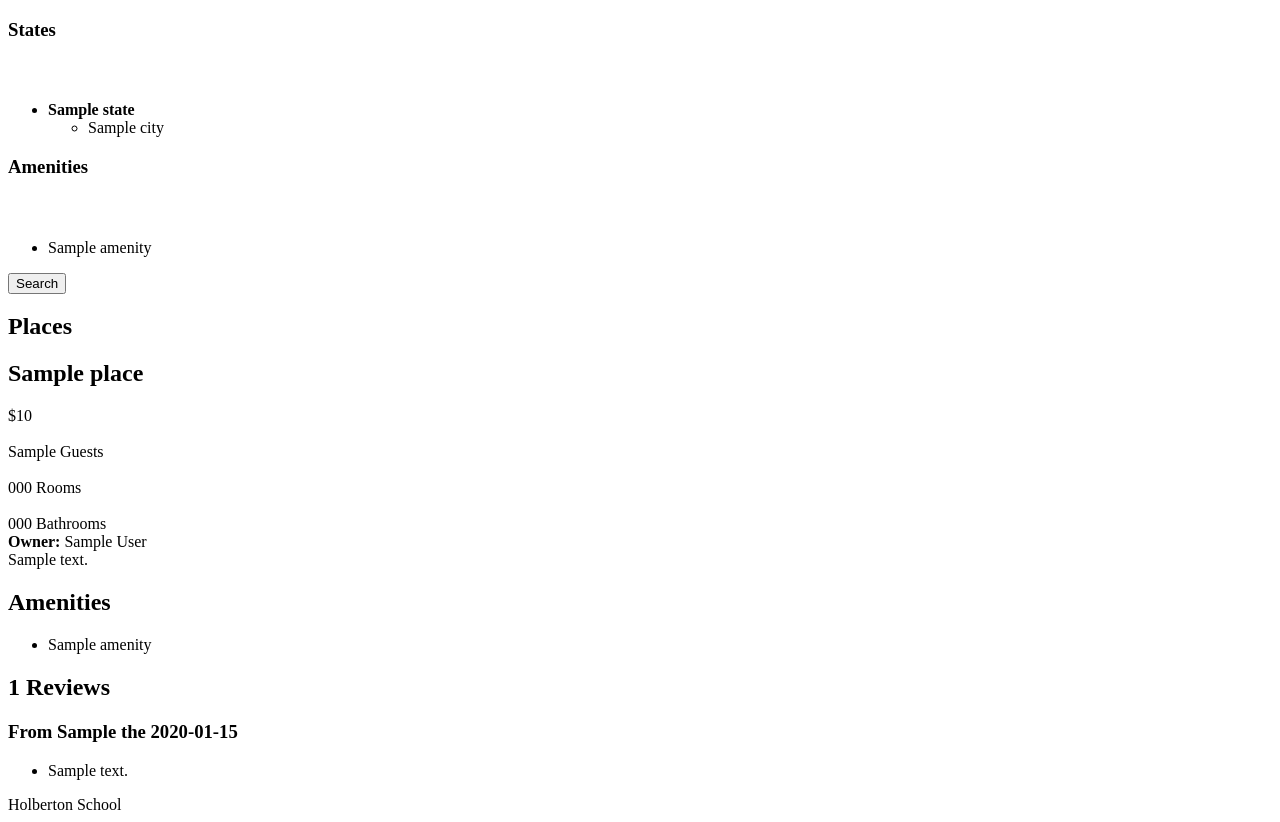
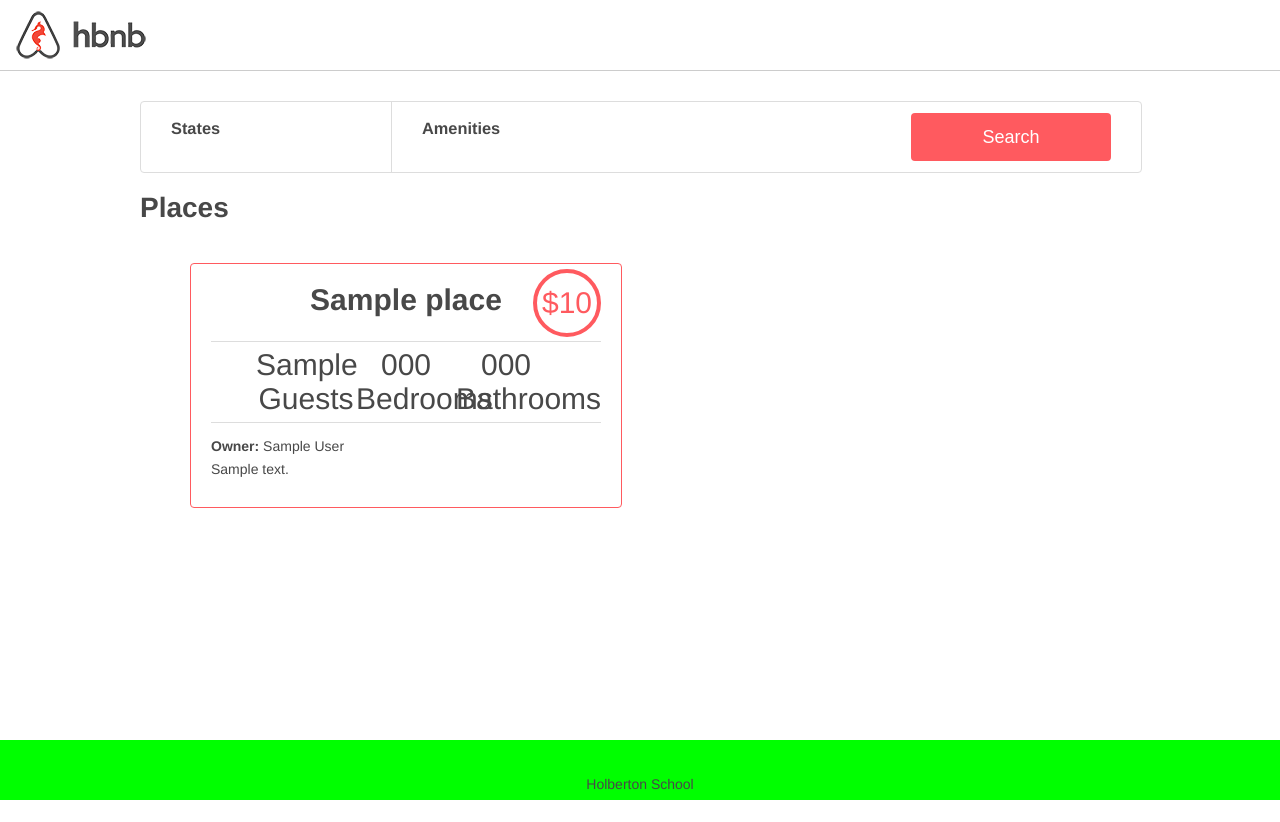
Before and after one commit to tinashelorenzi/AirBnB_clone_v4, a Flask app: template web_dynamic/templates/0-hbnb.html in a window 1280 px wide. After the commit the page ends 800 px from the top, so only its background shows below. Run offline with Flask 3, Linux system fonts and the light colour scheme; the template is opened without the code that fills it: most values are stand-ins (such as "Sample title", 1, 10 or a date in 2020); some libraries are stand-ins or nearby versions.

Commit message:
Fix jinja

```diff
--- a/web_dynamic/templates/0-hbnb.html
+++ b/web_dynamic/templates/0-hbnb.html
@@ -1,119 +1,78 @@
 <!DOCTYPE html>
-<HTML lang="en">
-  <HEAD>
-    <META charset="utf-8">
-    <META name="viewport" content="width=device-width, initial-scale=1">
-    <TITLE>HBnB</TITLE>
-    <LINK rel="stylesheet"
-    	href={{ "../static/styles/reset.css" ~ cache_id }}>
-    <LINK rel="stylesheet"
-    	href={{ "../static/styles/103-common.css" ~ cache_id}}>
-    <LINK rel="stylesheet"
-    	href={{ "../static/styles/103-header.css" ~ cache_id }}>
-    <LINK rel="stylesheet"
-    	href={{ "../static/styles/103-footer.css" ~ cache_id }}>
-    <LINK rel="stylesheet"
-    	href={{ "../static/styles/103-filters.css" ~ cache_id }}>
-    <LINK rel="stylesheet"
-    	href={{ "../static/styles/103-places.css" ~ cache_id }}>
-    <LINK rel="stylesheet"
-	  href={{ "https://use.fontawesome.com/releases/v5.7.2/css/all.css" ~ cache_id }}
-          integrity="sha384-fnmOCqbTlWIlj8LyTjo7mOUStjsKC4pOpQbqyi7RrhN7udi9RwhKkMHpvLbHG9Sr"
-          crossorigin="anonymous">
-    <LINK rel="icon" href={{ "../static/images/icon.png" ~ cache_id }}>
-  </HEAD>
-
-  <BODY>
-    <HEADER></HEADER>
-
-    <MAIN>
-      <DIV class="container">
-        <SECTION class="filters" role="search">
-          <DIV class="locations">
-            <H3>States</H3>
-            <H4>&nbsp;</H4>
-            <DIV class="popover">
-							<UL>
-              {% for state in states.values()|sort(attribute="name") %}
-                <LI><STRONG>{{ state.name }}</STRONG>
-                  <UL>
-                  {% for city in state.cities|sort(attribute="name") %}
-                    <LI>{{ city.name }}</LI>
-                  {% endfor %}
-                  </UL>
-                </LI>
-              {% endfor %}
-              </UL>
-            </DIV>
-
-            </DIV><DIV class="amenities">
-              <H3>Amenities</H3>
-              <H4>&nbsp;</H4>
-              <UL class="popover">
-                {% for amenity in amenities.values()|sort(attribute="name") %}
-                  <LI>{{ amenity.name}}</LI>
-                {% endfor %}
-              </UL>
-            </DIV>
-          <BUTTON>Search</BUTTON>
-        </SECTION>
-
-        <SECTION class="places">
-          <H1>Places</H1>
-          {% for place in places.values()|sort(attribute="name") %}
-          <ARTICLE>
-            <DIV class="title_box">
-              <H2>{{ place.name }}</H2>
-              <DIV class="price_by_night">&#36;{{ place.price_by_night }}</DIV>
-            </DIV>
-
-            <DIV class="information">
-              <DIV class="max_guest">
-                <I class="fa fa-users fa-3x" aria-hidden="true"></I>
-                <BR>{{ place.max_guest }} Guests
-              </DIV>
-              <DIV class="number_rooms">
-                <I class="fa fa-bed fa-3x" aria-hidden="true"></I>
-                <BR>{{ place.number_rooms }} Rooms
-              </DIV>
-              <DIV class="number_bathrooms">
-                <I class="fa fa-bath fa-3x" aria-hidden="true"></I>
-                <BR>{{ place.number_bathrooms }} Bathrooms
-              </DIV>
-            </DIV>
-
-            <DIV class="user">
-              <STRONG>Owner:</STRONG> {{ place.user.first_name }} {{ place.user.last_name }}
-            </DIV>
-
-            <DIV class="description">{{ place.description|safe }}</DIV>
-
-            <DIV class="amenities">
-              <H2>Amenities</H2>
-              {% for amenity in place.amenities|sort(attribute="name") %}
-              <UL>
-                <LI><P>{{ amenity.name }}</P></LI>
-              </UL>
-              {% endfor %}
-            </DIV>
-
-            <DIV class="reviews">
-              <H2>{{ place.reviews.__len__() }} Reviews</H2>
-              {% for review in place.reviews %}
-              <H3>From {{ review.user.first_name }} the {{ review.created_at.date().__str__() }}</H3>
-              <UL>
-                <LI><P>{{ review.text|safe }}</P></LI>
-              </UL>
-            {% endfor %}
-            </DIV>
-          </ARTICLE>
-          {% endfor %}
-        </SECTION>
-      </DIV>
-    </MAIN>
-
-    <FOOTER>
-      Holberton School
-    </FOOTER>
-  </BODY>
-</HTML>
+<html lang="en">
+  <head>
+    <meta charset="UTF-8">
+    <link rel="stylesheet" type="text/css" href="../static/styles/4-common.css?{{ cache_id }}">
+    <link rel="stylesheet" type="text/css" href="../static/styles/3-header.css?{{ cache_id }}">
+    <link rel="stylesheet" type="text/css" href="../static/styles/3-footer.css?{{ cache_id }}">
+    <link rel="stylesheet" type="text/css" href="../static/styles/6-filters.css?{{ cache_id }}">
+    <link type="text/css" rel="stylesheet" href="../static/styles/8-places.css?{{ cache_id }}">
+    <link rel="icon" href="../static/images/icon.png" />
+    <title>HBnB</title>
+  </head>
+  <body>
+    <header>
+      <div class="logo"></div>
+    </header>
+    <div class="container">
+      <section class="filters">
+	<div class="locations">
+	  <h3>States</h3>
+	  <h4>&nbsp;</h4>
+	  <div class="popover">
+	    <ul>
+	      {% for state in states %}
+	      <li>
+		<h2>{{ state[0].name }}:</h2>
+		<ul>
+		  {% for city in state[1] %}
+		  <li>{{ city.name }}</li>
+		  {% endfor %}
+		</ul>
+	      </li>
+	      {% endfor %}
+	    </ul>
+	  </div>
+	</div>
+	<div class="amenities">
+	  <h3>Amenities</h3>
+	  <h4>&nbsp;</h4>
+	  <div class="popover">
+	    <ul>
+	      {% for amenity in amenities %}
+	      <li>{{ amenity.name }}</li>
+	      {% endfor %}
+	    </ul>
+	  </div>
+	</div>
+	<button type="button">Search</button>
+      </section>
+      <div class="placesh1"><h1>Places</h1></div>
+      <section class="places">
+	<!-- <h1>Places</h1> -->
+	{% for place in places %}
+	<article>
+	  <div class="title_box">
+	    <h2>{{ place.name }}</h2>
+	    <div class="price_by_night">${{ place.price_by_night }}</div>
+	  </div>
+	  <div class="information">
+	    <div class="max_guest">{{ place.max_guest }} Guest{% if place.max_guest != 1 %}s{% endif %}</div>
+            <div class="number_rooms">{{ place.number_rooms }} Bedroom{% if place.number_rooms != 1 %}s{% endif %}</div>
+            <div class="number_bathrooms">{{ place.number_bathrooms }} Bathroom{% if place.number_bathrooms != 1 %}s{% endif %}</div>
+	  </div>
+	  <div class="user">
+            <b>Owner:</b> {{ place.user.first_name }} {{ place.user.last_name }}
+          </div>
+          <div class="description">
+	    {{ place.description | safe }}
+          </div>
+	</article>
+	{% endfor %}
+      </section>
+    </div>
+    <footer>
+      <p>Holberton School</p>
+    </footer>
+  </body>
+</html>
```
Also changed, not shown: web_dynamic/0-hbnb.html (deleted, +0 -113 lines).
